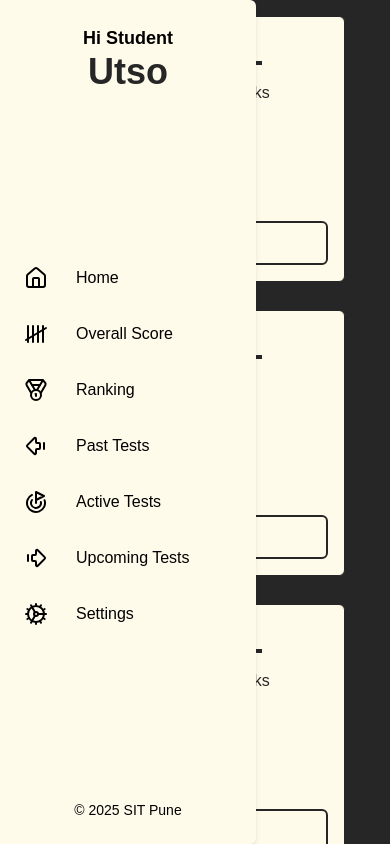
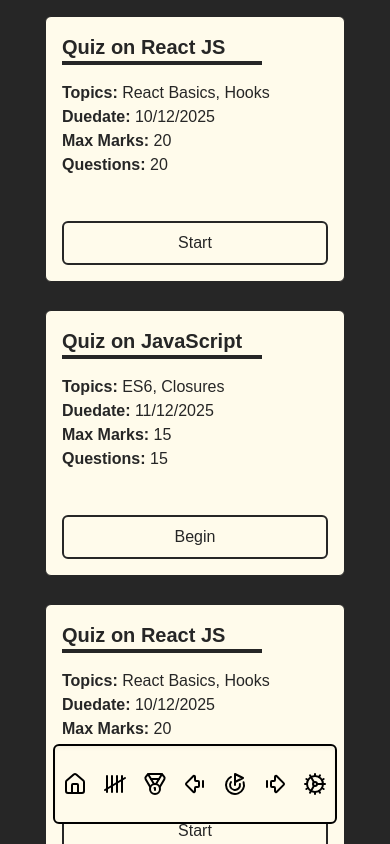
Before and after one commit to AnubhabR/Flexi-Web, a React (Vite) app: page / in a window 390 px wide. Shown: the top 844 px of the page. Built offline with nearby package versions, Linux system fonts and the light colour scheme; a web font is replaced by a local one.

Commit message:
feat{added bottom Nav}

```diff
--- a/src/App.jsx
+++ b/src/App.jsx
@@ -138,7 +138,7 @@ function App() {
           "Settings",
         ]}
       />
-      <div className="flex-1 flex justify-center items-center lg:ml-64">
+      <div className="flex-1 justify-center items-center lg:ml-64">
         <Grid items={quizzes} />
       </div>
     </div>
--- a/src/components/sidebar.jsx
+++ b/src/components/sidebar.jsx
@@ -2,7 +2,9 @@ import * as Icon from "lucide-react";
 
 function Sidebar(props) {
   return (
-    <div className="fixed top-0 left-0 flex flex-col max-w-64 justify-between lg:show bg-amber-50 p-2 rounded-tr-md rounded-br-md shadow-md min-h-screen w-64">
+    <>
+      {/* Sidebar for large screens */}
+      <div className="fixed top-0 left-0 flex-col max-w-64 justify-between lg:flex hidden bg-amber-50 p-2 rounded-br-md  min-h-screen w-64">
         <header className="flex flex-col py-4 w-full text-center justify-center align-middle text-lg font-semibold">
           Hi {props.user}
           <div className=" text-4xl text-neutral-800">{props.name}</div>
@@ -16,8 +18,10 @@ function Sidebar(props) {
                   className="flex items-center py-2 px-4 gap-1 hover:cursor-pointer hover:bg-amber-100 rounded-md transition-colors duration-200"
                   key={index}
                 >
-                {IconComponent && <IconComponent size={24} className="mr-2" />}
-                <li className="py-2 px-4 list-none">{item}</li>
+                  {IconComponent && (
+                    <IconComponent size={24} className="mr-2" />
+                  )}
+                  <li className="hidden lg:flex py-2 px-4 list-none">{item}</li>
                 </div>
               );
             })}
@@ -29,6 +33,22 @@ function Sidebar(props) {
           </div>
         </footer>
       </div>
+
+      {/* Bottom nav for medium and smaller screens */}
+      <nav className="fixed bottom-5 left-1/2 transform -translate-x-1/2 w-2.9/3 h-20 border-2 rounded-md bg-amber-50 shadow-inner flex justify-around items-center py-2 md:flex lg:hidden">
+        {props.items.map((item, index) => {
+          const IconComponent = Icon[props.icons[index]];
+          return (
+            <button
+              key={index}
+              className="flex flex-col items-center justify-center px-2 py-1 hover:bg-amber-100 rounded transition-colors duration-200"
+            >
+              {IconComponent && <IconComponent size={24} />}
+            </button>
+          );
+        })}
+      </nav>
+    </>
   );
 }
 
--- a/src/components/table.jsx
+++ b/src/components/table.jsx
@@ -10,7 +10,7 @@ const Table = ({ data }) => {
   const headers = Object.keys(data[0]);
 
   return (
-    <div className="overflow-x-auto rounded-md border border-2 bg-amber-100 text-neutral-800 shadow-lg">
+    <div className="overflow-x-auto rounded-md border-2 bg-amber-100 text-neutral-800 shadow-lg">
       <table className="min-w-full border-2 rounded-md overflow-hidden">
         <thead className="bg-amber-50 border-b-3 justify-center rounded-md">
           <tr>
```
Lines whose indentation alone changed are shown as unchanged.
